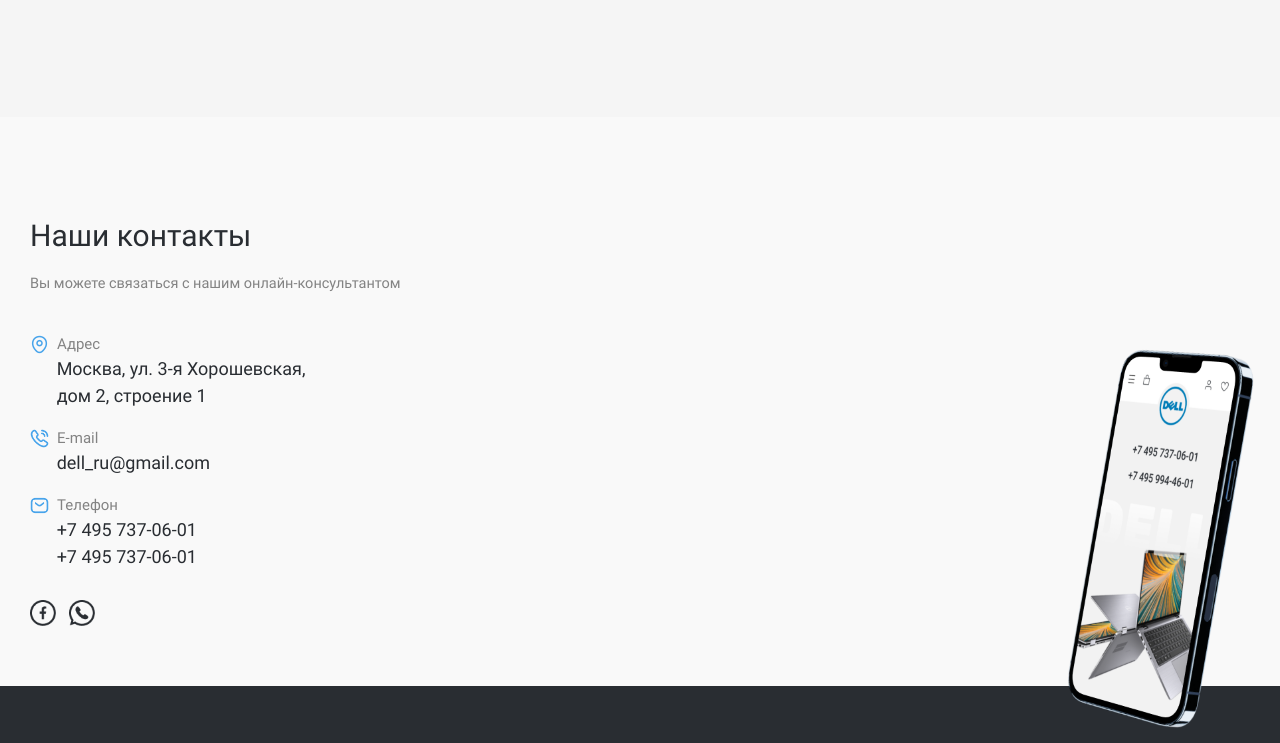
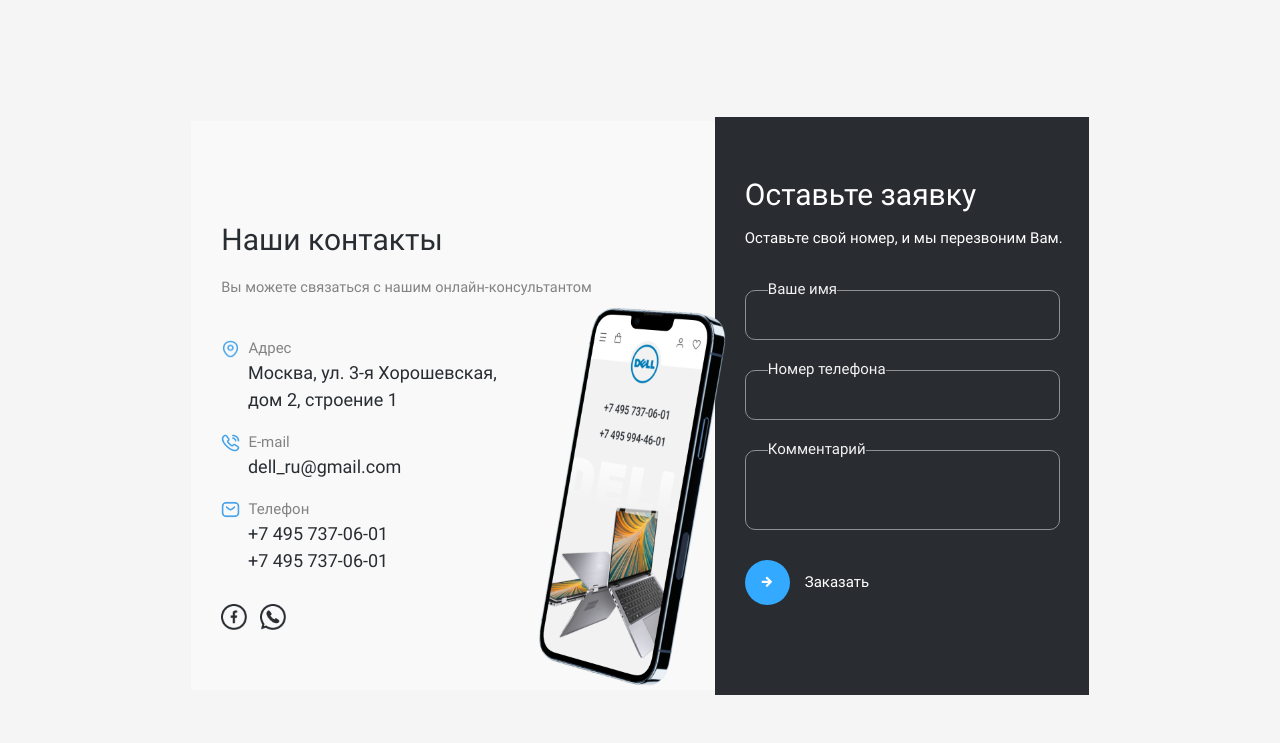
Before and after one commit to Wrx246/Dell, a website: page app/index.html in a window 1280 px wide. Shown: the part 5063-5806 px from the top of the page. Drawn offline with Linux system fonts and the light colour scheme.

Commit message:
refactor: refact form styles

```diff
--- a/app/scss/style.scss
+++ b/app/scss/style.scss
@@ -1328,7 +1328,7 @@ header {
     }
 
     @media screen and (max-width: 1600px) and (min-width: 1100px) {
-        max-width: 1400px;
+        max-width: 1300px;
         margin: 0 auto;
 
         .news-header {
@@ -1572,6 +1572,20 @@ header {
         margin: 0 auto;
         margin-bottom: 180px;
     }
+
+    @media screen and (max-width: 1600px) and (min-width: 1100px) {
+        @include flex();
+        max-width: 1400px;
+        margin: 0 auto;
+        margin-bottom: 180px;
+    }
+
+    @media screen and (max-width: 1300px) and (min-width: 1100px) {
+        @include flex();
+        max-width: 1100px;
+        margin: 0 auto;
+        margin-bottom: 180px;
+    }
 }
 
 .contacts {
@@ -1723,6 +1737,22 @@ header {
                 width: 37.71px;
                 height: 37.71px;
             }
+        }
+    }
+
+    @media screen and (max-width: 1600px) and (min-width: 1100px) {
+        .iphone {
+            position: absolute;
+            right: -15px;
+            bottom: -80px;
+        }
+    }
+
+    @media screen and (max-width: 1300px) and (min-width: 1100px) {
+        .iphone {
+            position: absolute;
+            right: -15px;
+            bottom: -0px;
         }
     }
 }
```
Also changed, not shown: app/css/style.min.css.
